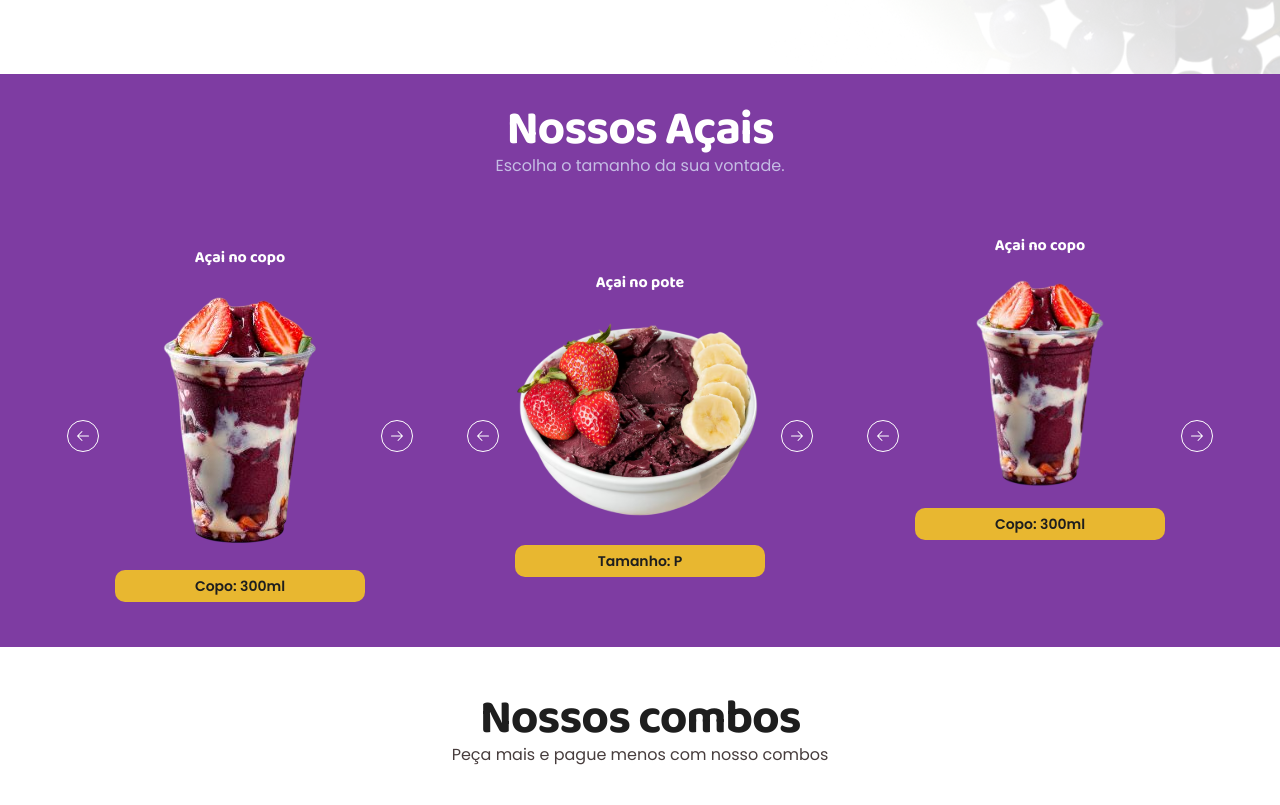
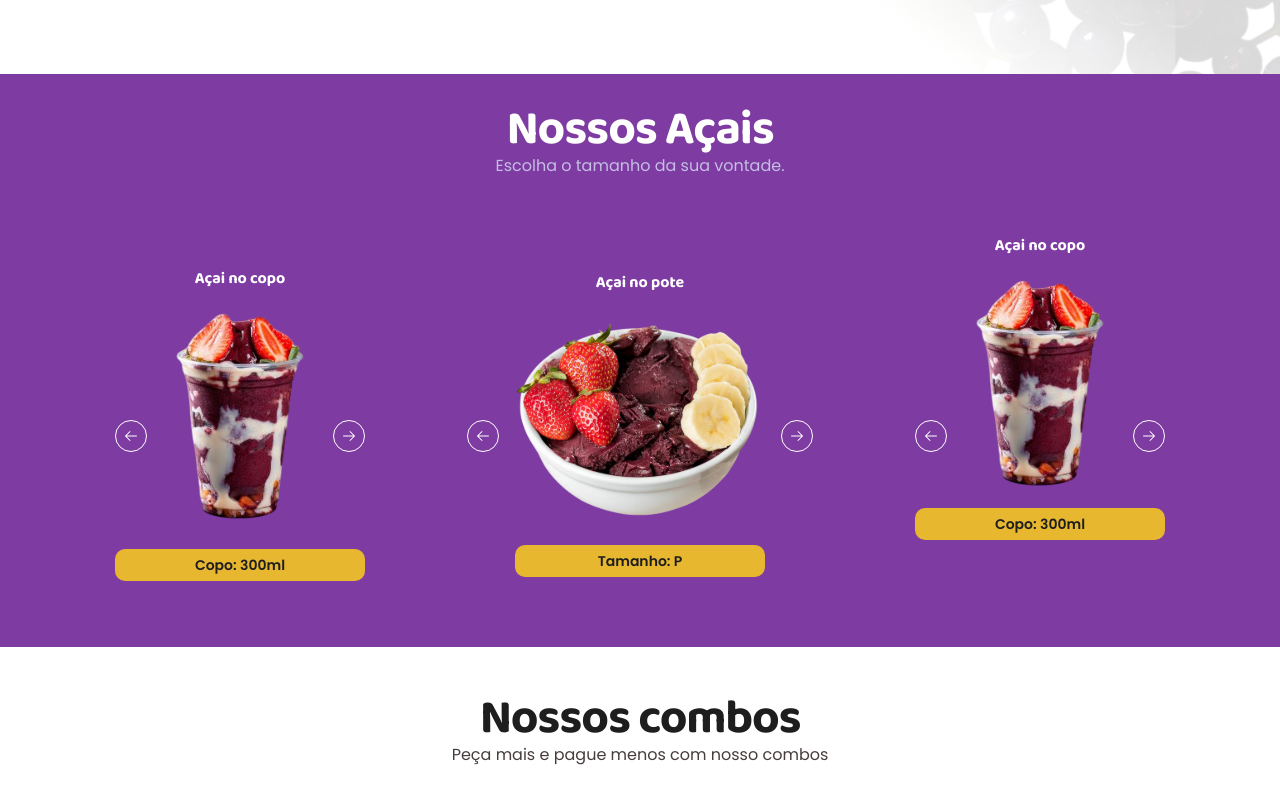
Before and after one commit to Kaique790/acailandia-landing, a Next.js app: page / in a window 1280 px wide. Shown: the part 542-1347 px from the top of the page. Built offline with nearby package versions, Linux system fonts and the light colour scheme.

Commit message:
feat(products): cartItem with max size

```diff
--- a/src/components/products.tsx
+++ b/src/components/products.tsx
@@ -51,14 +51,14 @@ const potProducts = [
 
 export function Products() {
   return (
-    <section id="products" className="bg-primary text-light mt-20 py-8">
+    <section id="products" className="bg-primary text-light mx-auto mt-20 py-8">
       <header className="w-full text-center">
         <h1 className="font-baloo text-5xl font-bold tracking-tight">
           Nossos Açais
         </h1>
         <p className="text-light-2">Escolha o tamanho da sua vontade.</p>
       </header>
-      <div className="mx-auto w-fit items-center justify-center md:flex">
+      <div className="mx-auto max-w-[1064px] items-center justify-center md:flex">
         <div className="mt-14">
           <h4 className="font-baloo text-center font-bold">Açai no copo</h4>
           <div className="mx-auto flex w-[400px] items-center justify-center">
@@ -71,13 +71,13 @@ export function Products() {
             >
               <CarouselContent>
                 {cupProducts.map((p, index) => (
-                  <CarouselItem key={index} className="">
-                    <div className="ga-3 flex flex-col">
+                  <CarouselItem key={index}>
+                    <div className="flex flex-col gap-2">
                       <Image
                         width={800}
                         height={800}
                         src={p.image}
-                        className="h-[300px] object-cover"
+                        className="h-[250px] object-cover"
                         alt=""
                         quality={100}
                       />
@@ -88,8 +88,8 @@ export function Products() {
                   </CarouselItem>
                 ))}
               </CarouselContent>
-              <CarouselNext className="text-light border-light hover:bg-light hover:text-dark" />
-              <CarouselPrevious className="text-light border-light hover:bg-light hover:text-dark" />
+              <CarouselNext className="text-light border-light hover:bg-light hover:text-dark right-0" />
+              <CarouselPrevious className="text-light border-light hover:bg-light hover:text-dark left-0" />
             </Carousel>
           </div>
         </div>
@@ -156,8 +156,8 @@ export function Products() {
                   </CarouselItem>
                 ))}
               </CarouselContent>
-              <CarouselNext className="text-light border-light hover:bg-light hover:text-dark" />
-              <CarouselPrevious className="text-light border-light hover:bg-light hover:text-dark" />
+              <CarouselNext className="text-light border-light hover:bg-light hover:text-dark right-0" />
+              <CarouselPrevious className="text-light border-light hover:bg-light hover:text-dark left-0" />
             </Carousel>
           </div>
         </div>
```
